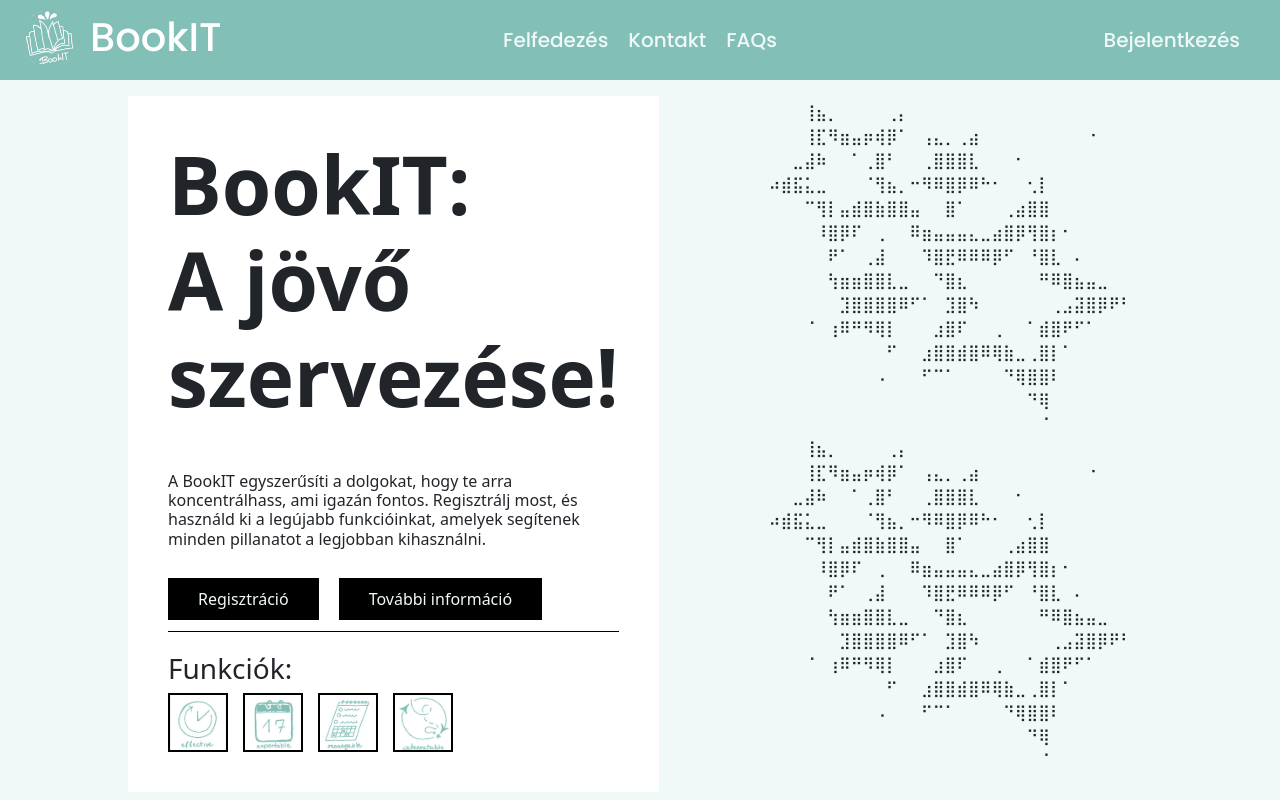
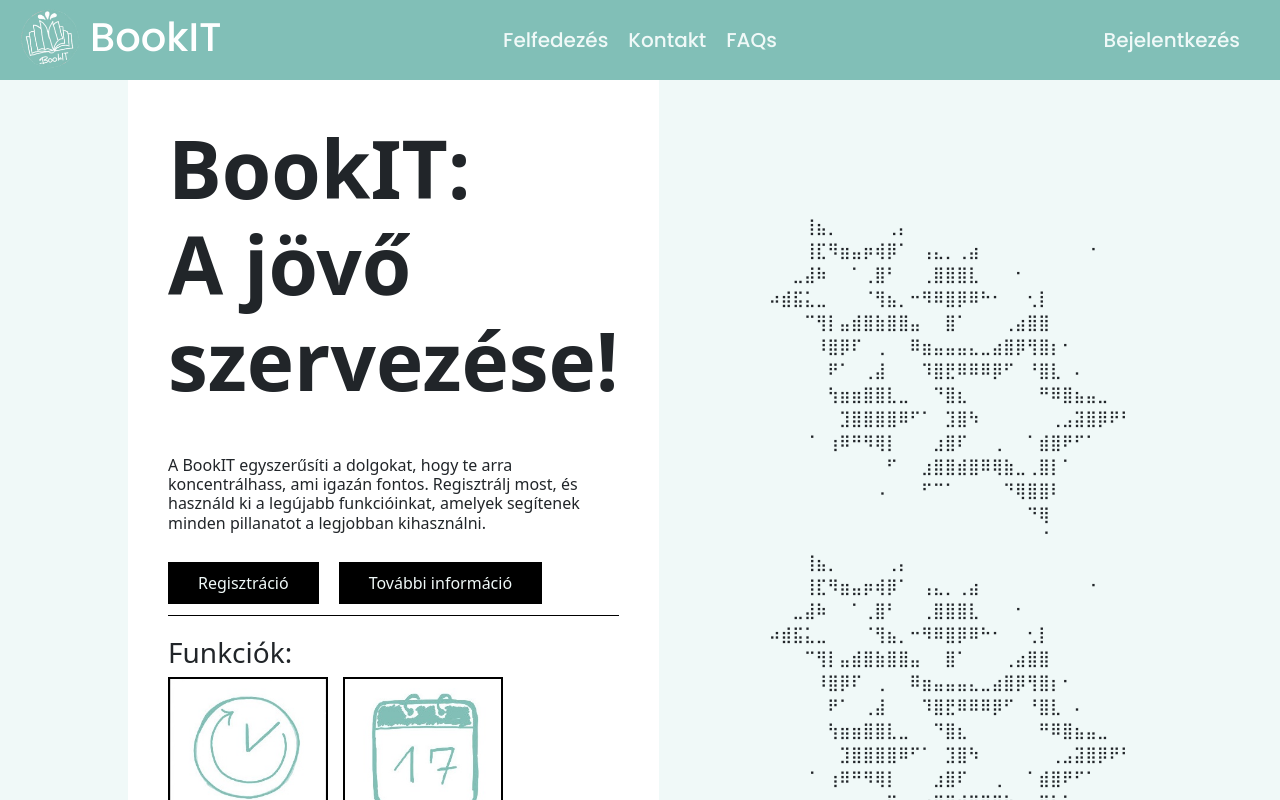
Before and after one commit to Booking-BA-BO/frontend, a React (Vite) app: page / in a window 1280 px wide. Shown: the top 800 px of the page. Built offline with nearby package versions, Linux system fonts and the light colour scheme.

Commit message:
55-ös ticket, képekből gombok

```diff
--- a/src/components/FaqAccordionComponent.jsx
+++ b/src/components/FaqAccordionComponent.jsx
@@ -88,18 +88,22 @@ const FaqAccordionComponent = () => {
             <Container>
               <Row className="justify-content-center">
                 <Col xs={6} md={4} className="text-center">
+                  <a href="/contact">
                     <Image
                       src="../../public/photos/both_orsolya.jpg"
                       roundedCircle
                     />
+                  </a>
                   <h4>Both Orsolya</h4>
                   <p>Developer</p>
                 </Col>
                 <Col xs={6} md={4} className="text-center">
+                  <a href="/contact">
                     <Image
                       src="../../public/photos/beldy_adam.jpg"
                       roundedCircle
                     />
+                  </a>
                   <h4>Béldy Ádám</h4>
                   <p>Developer</p>
                 </Col>
--- a/src/style/Header.css
+++ b/src/style/Header.css
@@ -66,7 +66,7 @@ h1 > .logo {
 }
 
 img {
-  width: 60px;
+  max-width: 60px;
   float: left;
   margin-right: 10px;
 }
```
Lines whose indentation alone changed are shown as unchanged.
